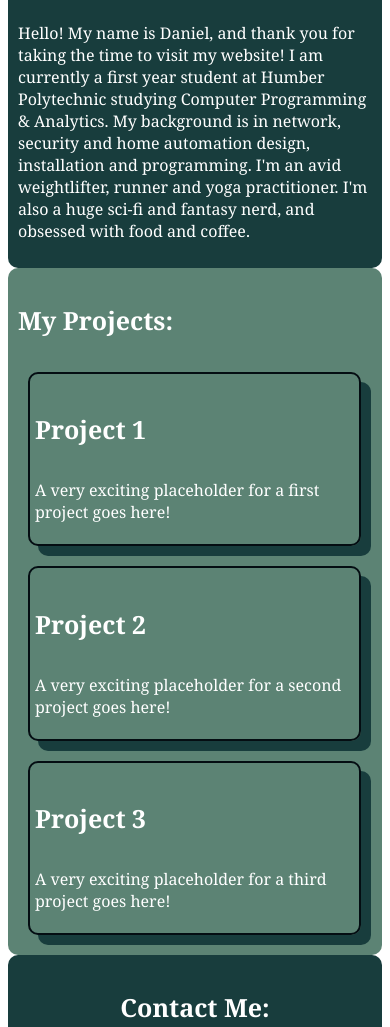
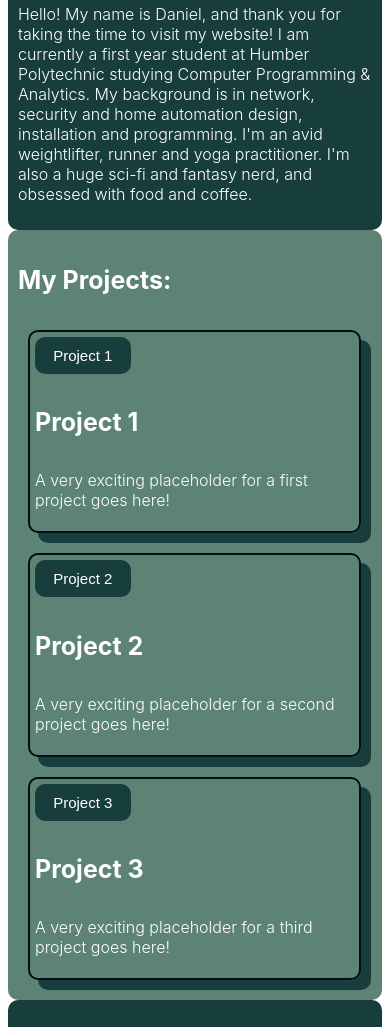
Before and after one commit to dangardiner90/my-portfolio, a plain HTML site: page index.html in a window 390 px wide. Shown: the part 373-1400 px from the top of the page. Drawn offline with Linux system fonts and the light colour scheme.

Commit message:
Updated project gallery structure, added buttons for future responsiveness, created and linked java file for interactivity

```diff
--- a/css/styles.css
+++ b/css/styles.css
@@ -11,8 +11,13 @@
     --box-shadow: 10px 10px #183d3d;
 }
 
+
 body {
-    font-family: Georgia, serif;
+    font-family: "Inter", sans-serif;
+    font-optical-sizing: auto;
+    font-weight: 300;
+    font-style: normal;
+    src: url(https://fonts.googleapis.com/css2?family=Inter:ital,opsz,wght@0,14..32,100..900;1,14..32,100..900&display=swap);
     background-color: var(--main-colour);
     margin-top: 5px;
     margin-bottom: 5px;
@@ -110,6 +115,25 @@ h3 {
     box-shadow: var(--box-shadow);
 }
 
+.project-button {
+    background-color: var(--tertiary-colour);
+    color: var(--main-colour);
+    border: none;
+    border-radius: var(--border-radius);
+    font-size: var(--font-size-medium);
+    text-decoration: none;
+    display: inline-block;
+    padding: 10px 10px;
+    width: 30%;
+
+}
+
+.project-button:hover {
+    transition-duration: 0.4s;
+    background-color: var(--quinary-colour);
+    box-shadow: 0 9px 8px 0 rgba(0, 0, 0, 0.5);
+}
+
 h4 {
     font-size: var(--font-size-large);
     text-align: left;
--- a/index.html
+++ b/index.html
@@ -6,6 +6,7 @@
     <meta name="viewport" content="width=device-width, initial-scale=1.0">
     <title>Daniel G's Portfolio</title>
     <link rel="stylesheet" href="css/styles.css">
+    <script defer src="script.js"></script>
 </head>
 
 <body>
@@ -37,16 +38,19 @@
         <h3>My Projects:</h3>
 
         <div class="project-item">
+            <button type="button" class="project-button">Project 1</button>
             <h4>Project 1</h4>
             <p>A very exciting placeholder for a first project goes here!</p>
         </div>
 
         <div class="project-item">
+            <button type="button" class="project-button">Project 2</button>
             <h4>Project 2</h4>
             <p>A very exciting placeholder for a second project goes here!</p>
         </div>
 
         <div class="project-item">
+            <button type="button" class="project-button">Project 3</button>
             <h4>Project 3</h4>
             <p>A very exciting placeholder for a third project goes here!</p>
         </div>
@@ -65,7 +69,7 @@
             <input type="email" id="email" name="email">
             <span class="error" id="emailError"></span>
             <br><br>
-            <label for="comments">Comments:</label>
+            <label for="comments">Let's connect:</label>
             <br>
             <textarea name="commentbox" id="commentbox" rows="4" cols="50">
             Questions, comments or concerns?
```
Also changed, not shown: script.js (added).
